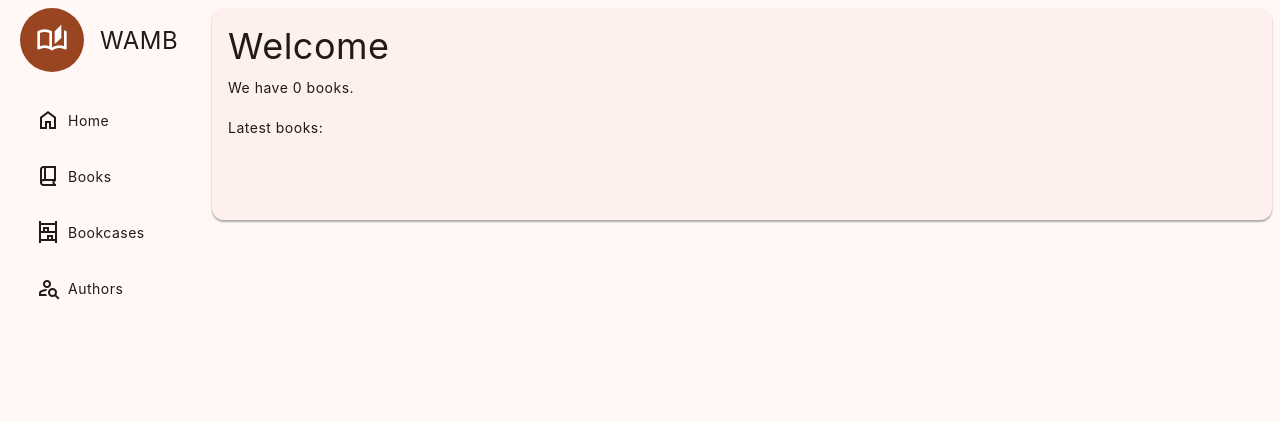
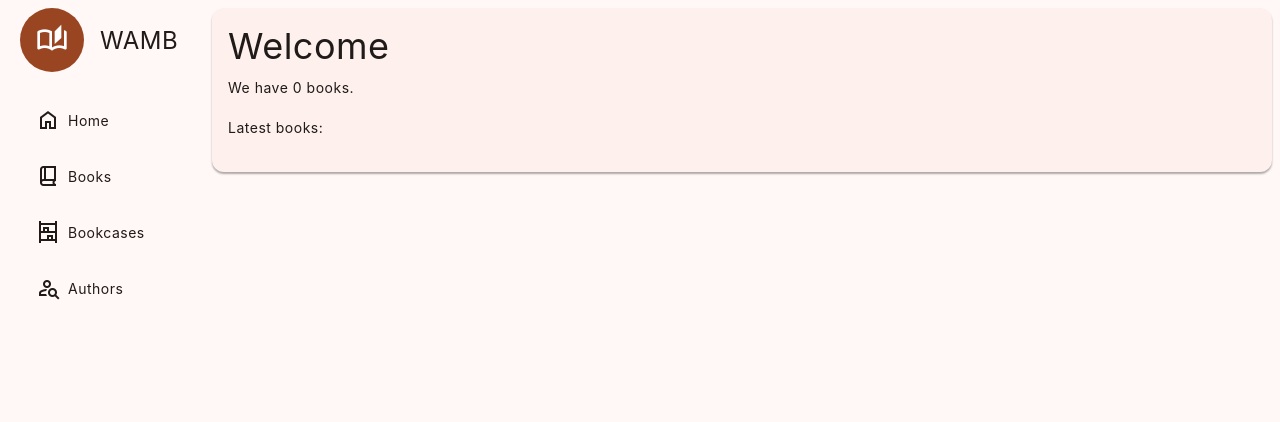
Before and after one commit to kviktor/wamb, a Django app: page / in a window 1280 px wide. Shown: the top 422 px of the page. Run offline with Django 5.2, Linux system fonts and the light colour scheme; the visitor is signed in with stand-in values (Sample User, id 1); data that the repository does not hold is empty; parts of the project's set-up code (start-up, migrations or seed data) failed here and were passed over; some libraries are stand-ins or nearby versions.

Commit message:
paddinger

```diff
--- a/app/books/templates/index.html
+++ b/app/books/templates/index.html
@@ -11,7 +11,7 @@
             </p>
             <p>
                 Latest books:
-                <ul class="padding">
+                <ul class="left-padding">
                     {% for book in latest_books %}
                         <li>
                             <a href="{% url "book-detail" pk=book.pk %}">
```
